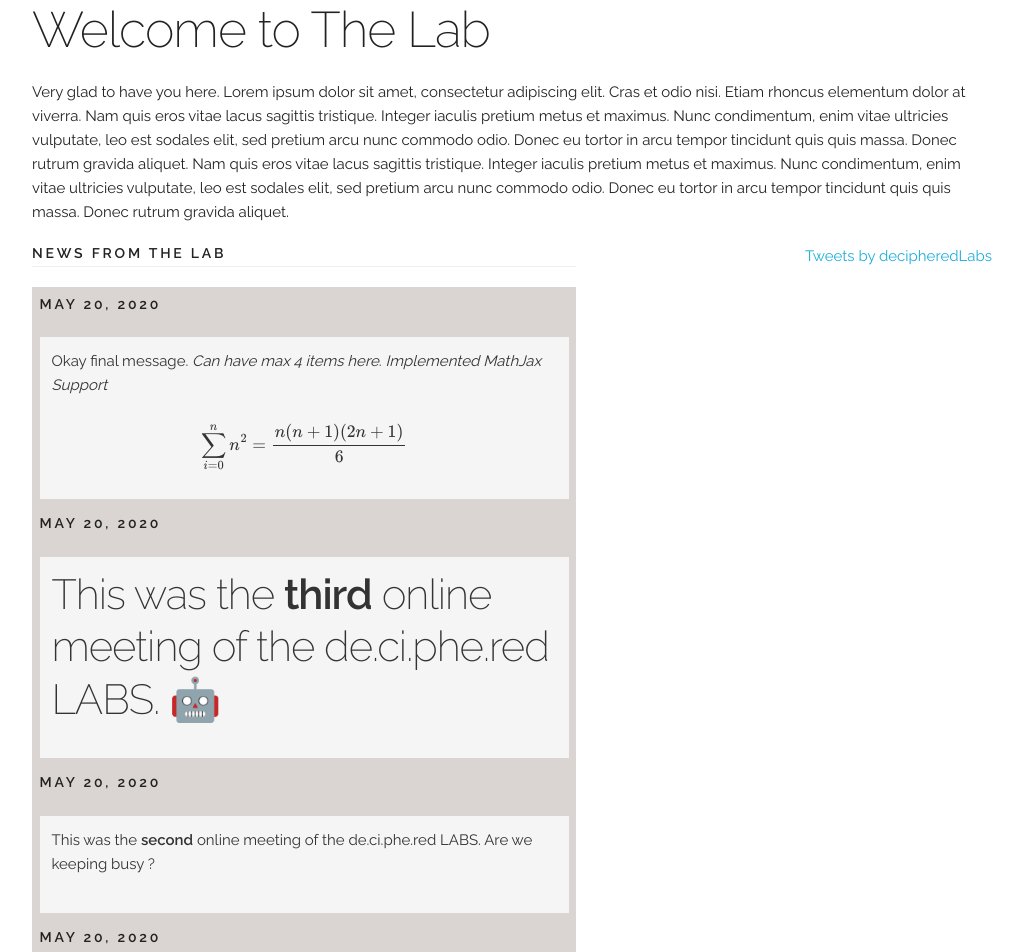
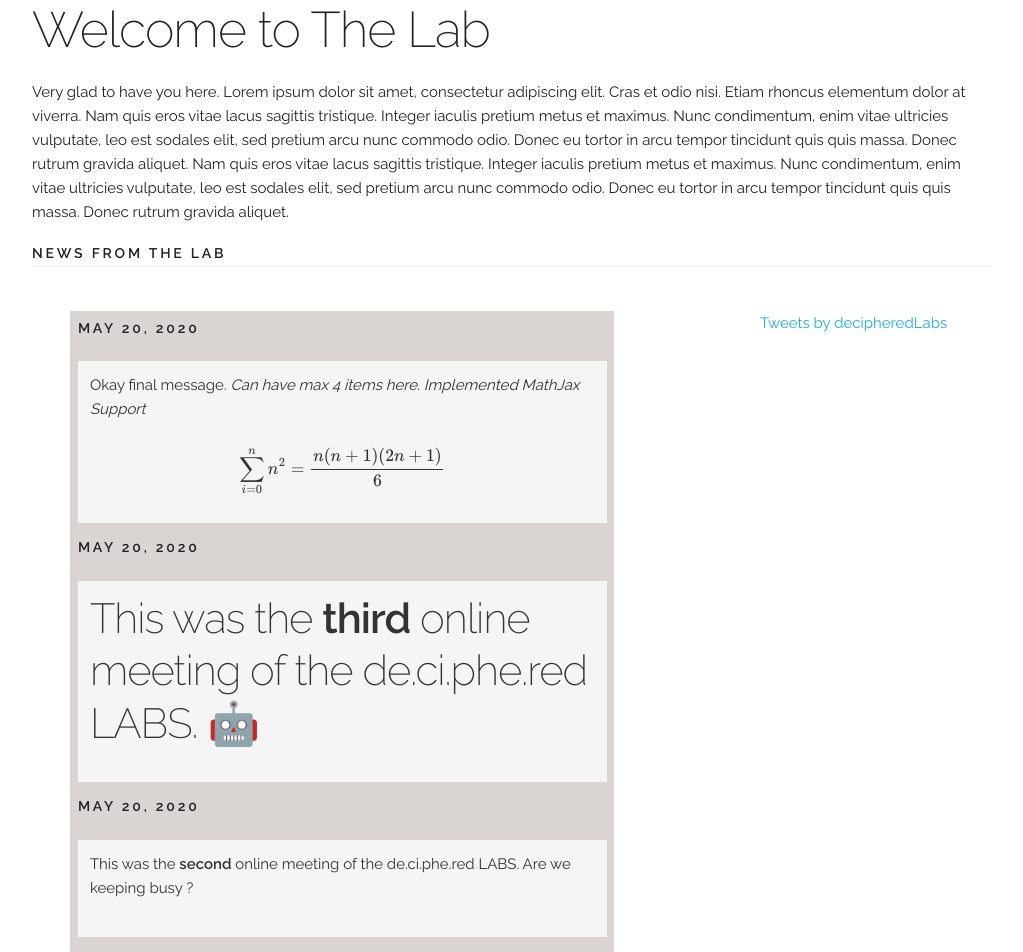
Before and after one commit to theboxahaan/deciphered-jekyll, a Jekyll site: the page built from index.md, in a window 1280 px wide. Shown: the part 627-1579 px from the top of the page, without its empty margins (128-1151 px from the left). Built offline with Jekyll 4.4.1, drawn with Linux system fonts in a browser that asks for light colours; formulas are drawn with MathJax 3; comment, search, counter and statistics services are not loaded.

Commit message:
news Rearranged

```diff
--- a/index.md
+++ b/index.md
@@ -40,14 +40,15 @@ enim vitae ultricies vulputate, leo est sodales elit, sed pretium arcu nunc comm
 </div>
 <div class="spacer-small"></div>
 <div class="row">
+    <h3 class="heading">News From The Lab</h3>
+    <div class="half columns">&nbsp;</div>
     <div class="intro seven columns">
-        <h3 class="heading">News From The Lab</h3>
             {% include news.html %}
             <div class="row">
                 <div class="spacer"></div>
             </div>
     </div>
-    <div class="five columns">
+    <div class="four columns">
         <div style="float:right;">
             <a class="twitter-timeline" data-lang="en" data-width="22em" data-height="50em" data-theme="dark" href="https://twitter.com/decipheredLabs?ref_src=twsrc%5Etfw">Tweets by decipheredLabs</a> <script async src="https://platform.twitter.com/widgets.js" charset="utf-8"></script>
         </div>
```
Also changed, not shown: 1 other file.
